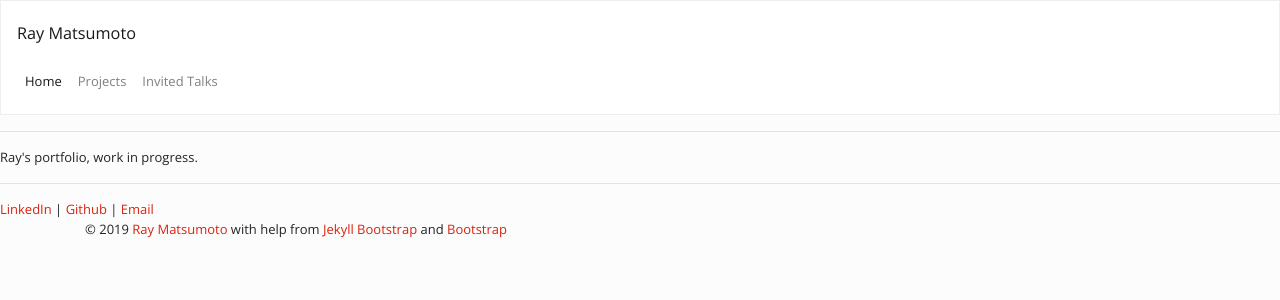
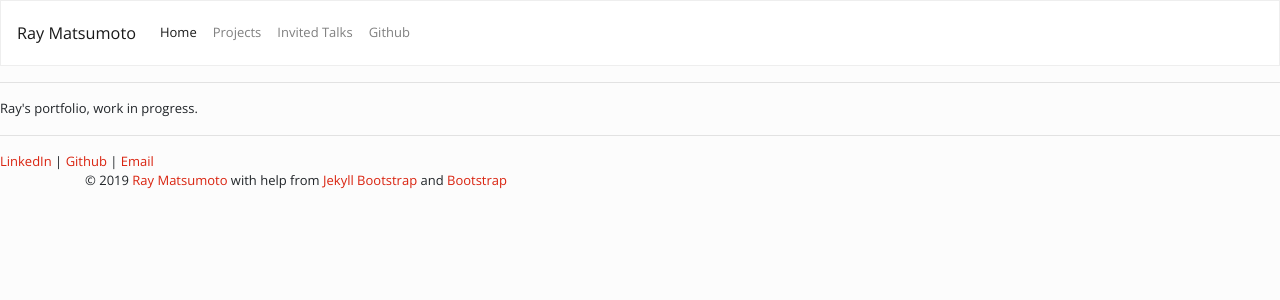
Before and after one commit to rmatsum836/rmatsum836.github.io, a Jekyll site: the page built from index.md, in a window 1280 px wide. Shown: the top 300 px of the page. Built offline with Jekyll 4.4.1, drawn with Linux system fonts in a browser that asks for light colours; nearby versions of some CDN libraries.

Commit message:
More changes to navbar

```diff
--- a/_includes/themes/bootstrap-3/top.html
+++ b/_includes/themes/bootstrap-3/top.html
@@ -19,51 +19,36 @@
     <!-- Bootstrap styles -->
     <link href="/css/bootstrap.min.css" rel="stylesheet">
 
-    <!-- HTML5 Shim and Respond.js IE8 support of HTML5 elements and media queries -->
-    <!-- WARNING: Respond.js doesn't work if you view the page via file:// -->
-    <!--[if lt IE 9]>
-      <script src="https://oss.maxcdn.com/libs/html5shiv/3.7.0/html5shiv.js"></script>
-      <script src="https://oss.maxcdn.com/libs/respond.js/1.3.0/respond.min.js"></script>
-    <![endif]-->
-
-    <!-- Fav and touch icons -->
-    <!-- Update these with your own images
-      <link rel="shortcut icon" href="images/favicon.ico">
-      <link rel="apple-touch-icon" href="images/apple-touch-icon.png">
-      <link rel="apple-touch-icon" sizes="72x72" href="images/apple-touch-icon-72x72.png">
-      <link rel="apple-touch-icon" sizes="114x114" href="images/apple-touch-icon-114x114.png">
-    -->
-
-    <!-- atom & rss feed -->
     <link href="{{ BASE_PATH }}{{ site.JB.atom_path }}" type="application/atom+xml" rel="alternate" title="Sitewide ATOM Feed">
     <link href="{{ BASE_PATH }}{{ site.JB.rss_path }}" type="application/rss+xml" rel="alternate" title="Sitewide RSS Feed">
 
   </head>
 
-  <body class="{{ page.section }}">
+  <body> <!--class="{{ page.section }}">-->
+   <header class="navbar-inverse">
+    <div id="container">
      <nav class="navbar navbar-expand-lg navbar-light bg-light">
-  <div id="container">
        <a class="navbar-brand" href="#">Ray Matsumoto</a>
-  <button class="navbar-toggler" type="button" data-toggle="collapse" data-target="#navbarSupportedContent" aria-controls="navbarSupportedContent" aria-expanded="false" aria-label="Toggle navigation">
+       <button class="navbar-toggler" type="button" data-toggle="collapse" data-target="#navbarText" aria-controls="navbarText" aria-expanded="false" aria-label="Toggle navigation">
          <span class="navbar-toggler-icon"></span>
        </button>
-
-  <div class="collapse navbar-collapse" id="navbarSupportedContent">
+       <div class="collapse navbar-collapse" id="navbarText">
          <ul class="navbar-nav mr-auto">
            <li class="nav-item active">
              <a class="nav-link" href="#">Home <span class="sr-only">(current)</span></a>
            </li>
            <li class="nav-item">
-        <a class="nav-link" href="#">Projects<span class="sr-only">(current)</span></a>
+             <a class="nav-link" href="#">Projects</a>
            </li>
            <li class="nav-item">
-        <a class="nav-link" href="#">Invited Talks<span class="sr-only">(current)</span></a>
+             <a class="nav-link" href="#">Invited Talks</a>
+           </li>
+           <li class="nav-item">
+             <a class="nav-link" href="#">Github</a>
            </li>
          </ul>
        </div>
-  </div>
      </nav>
-
 
       <!--<div id="branding">
         <h1 id="site-title">
```
Lines whose indentation alone changed are shown as unchanged.
